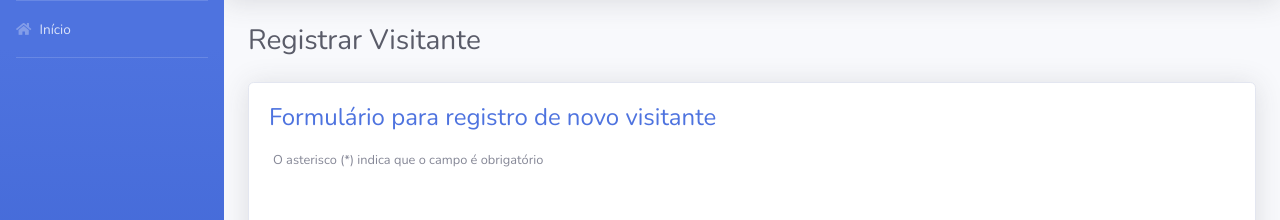
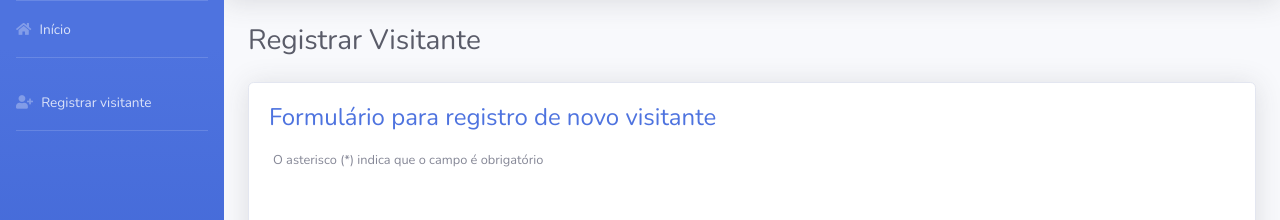
Before and after one commit to clecio-sousa/controle-visitantes, a Django app: page /registrar-visitante/ in a window 1280 px wide. Shown: the part 70-290 px from the top of the page. Run offline with Django 3.2, Linux system fonts and the light colour scheme; data comes from the database, SQL or seed files in the repository; parts of the project's set-up code (start-up, migrations or seed data) failed here and were passed over; some libraries are stand-ins or nearby versions.

Commit message:
link p/ registrar visitante

```diff
--- a/templates/base.html
+++ b/templates/base.html
@@ -29,9 +29,16 @@
                 <hr class="sidebar-divider my-0">
 
                 <li class="nav-item">
-                    <a class="nav-link" href="#">
+                    <a class="nav-link" href="{% url 'index' %}">
                         <i class="fas fa-home"></i>
                         <span>Início</span>
+                    </a>
+                </li>
+                <hr class="sidebar-divider">
+                <li class="nav-item">
+                    <a class="nav-link" href="{% url 'registrar_visitante' %}">
+                        <i class="fas fa-user-plus"></i>
+                        <span>Registrar visitante</span>
                     </a>
                 </li>
 
```
